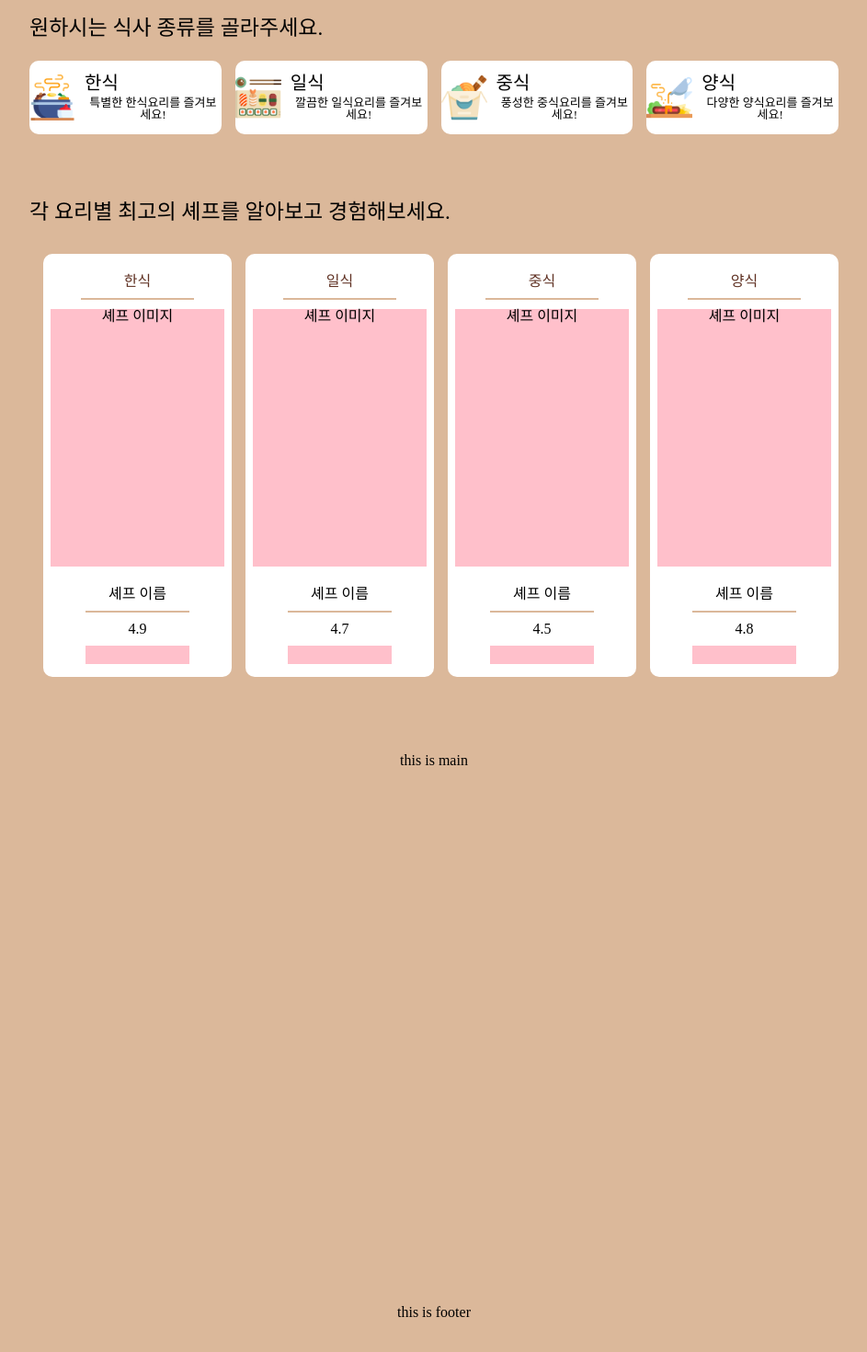
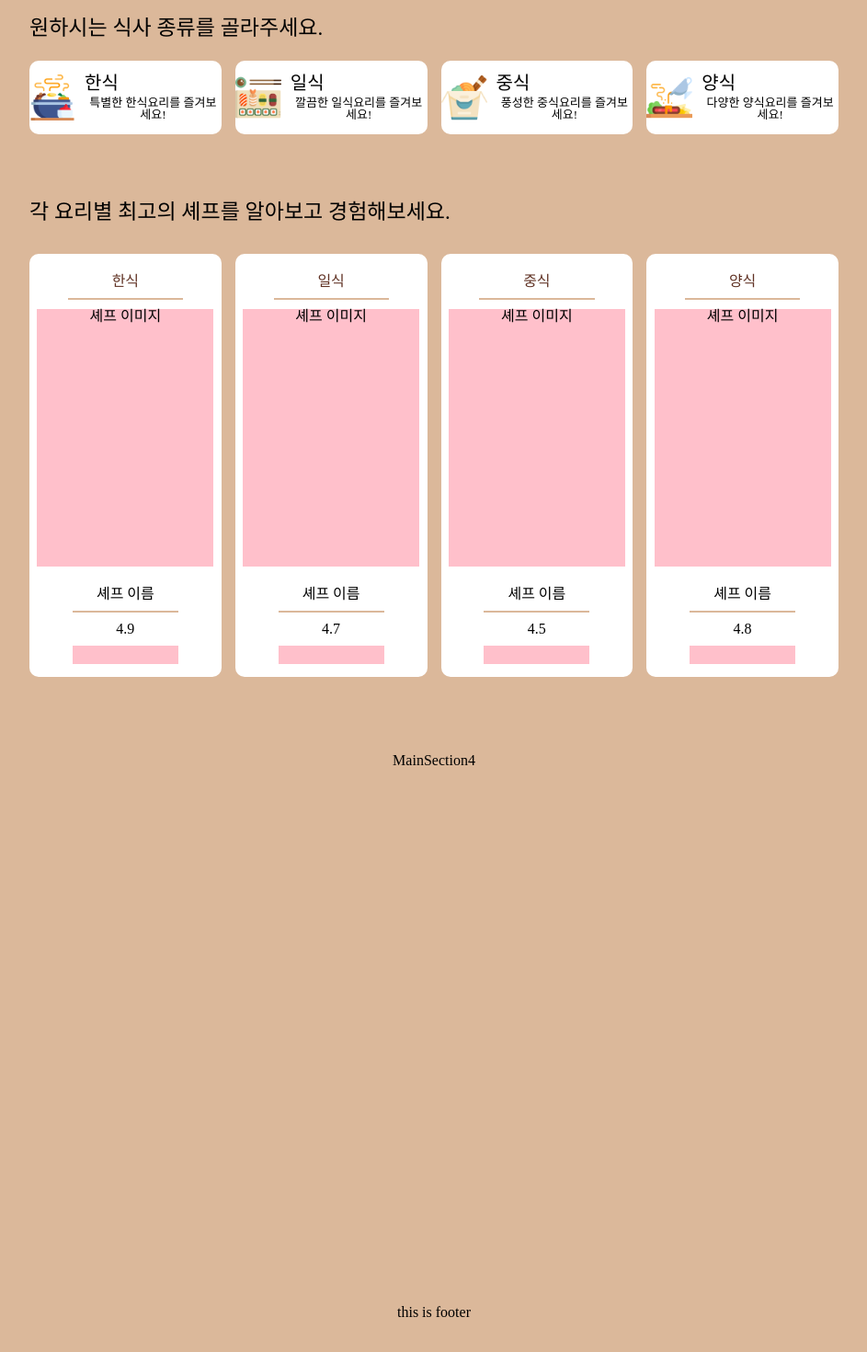
Before and after one commit to Youngseo-kangg/Todays-Chef, a React (Create React App) app in the folder client/: page / in a window 1280 px wide. Shown: the part 831-2301 px from the top of the page at 92% size, without its empty margins (168-1111 px from the left). Built offline with nearby package versions, Linux system fonts and the light colour scheme; a web font is replaced by a local one.

Commit message:
[Client] MainSection3 수정

```diff
--- a/client/src/component/mainSection3.js
+++ b/client/src/component/mainSection3.js
@@ -11,7 +11,7 @@ function MainSection3() {
       <MainSection3Wrap>
         <h3>각 요리별 최고의 셰프를 알아보고 경험해보세요.</h3>
         <BestOfChefsWrap>
-          <BestChefBox>
+          <div className='bestChefBox'>
             <h4 className='bestChefCuisine'>한식</h4>
             <div className='bestChefPicture'>셰프 이미지</div>
             <div className='bestChefDesc'>
@@ -21,9 +21,9 @@ function MainSection3() {
                 <RatingStar></RatingStar>
               </div>
             </div>
-          </BestChefBox>
+          </div>
 
-          <BestChefBox>
+          <div className='bestChefBox'>
             <h4 className='bestChefCuisine'>일식</h4>
             <div className='bestChefPicture'>셰프 이미지</div>
             <div className='bestChefDesc'>
@@ -33,9 +33,9 @@ function MainSection3() {
                 <RatingStar></RatingStar>
               </div>
             </div>
-          </BestChefBox>
+          </div>
 
-          <BestChefBox>
+          <div className='bestChefBox'>
             <h4 className='bestChefCuisine'>중식</h4>
             <div className='bestChefPicture'>셰프 이미지</div>
             <div className='bestChefDesc'>
@@ -45,9 +45,9 @@ function MainSection3() {
                 <RatingStar></RatingStar>
               </div>
             </div>
-          </BestChefBox>
+          </div>
 
-          <BestChefBox>
+          <div className='bestChefBox'>
             <h4 className='bestChefCuisine'>양식</h4>
             <div className='bestChefPicture'>셰프 이미지</div>
             <div className='bestChefDesc'>
@@ -57,7 +57,7 @@ function MainSection3() {
                 <RatingStar></RatingStar>
               </div>
             </div>
-          </BestChefBox>
+          </div>
         </BestOfChefsWrap>
       </MainSection3Wrap>
     </>
--- /dev/null
+++ b/client/src/component/mainSection4.js
@@ -0,0 +1,9 @@
+function MainSection4() {
+  return (
+    <>
+      <div>MainSection4</div>
+    </>
+  );
+}
+
+export default MainSection4;
--- a/client/src/pages/main.js
+++ b/client/src/pages/main.js
@@ -2,6 +2,7 @@ import { MainGrid } from '../styled/styleMain';
 import MainSection1 from '../component/mainSection1';
 import MainSection2 from '../component/mainSection2';
 import MainSection3 from '../component/mainSection3';
+import MainSection4 from '../component/mainSection4';
 
 function Main() {
   return (
@@ -9,7 +10,7 @@ function Main() {
       <MainSection1 />
       <MainSection2 />
       <MainSection3 />
-      <div>this is main</div>
+      <MainSection4 />
     </MainGrid>
   );
 }
--- a/client/src/styled/styleMain.js
+++ b/client/src/styled/styleMain.js
@@ -143,9 +143,7 @@ export const BestOfChefsWrap = styled.div`
   width: 100%;
   height: 460px;
   display: flex;
-`;
-
-export const BestChefBox = styled.div`
+  > .bestChefBox {
     flex: 1 1 auto;
     background-color: #fff;
     margin-left: 15px;
@@ -185,10 +183,13 @@ export const BestChefBox = styled.div`
         height: 60px;
       }
     }
+  }
   > .bestChefBox:nth-child(1) {
     margin-left: 0;
   }
 `;
+
+export const BestChefBox = styled.div``;
 
 export const RatingStar = styled.div`
   background-color: pink;
```
Lines whose indentation alone changed are shown as unchanged.
